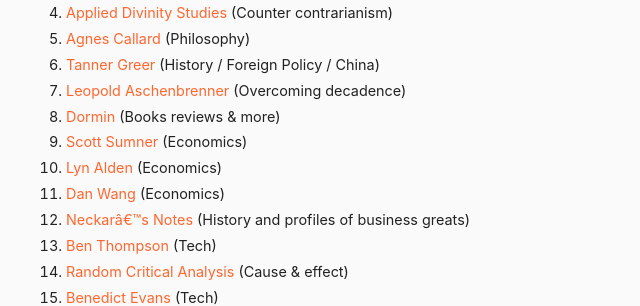
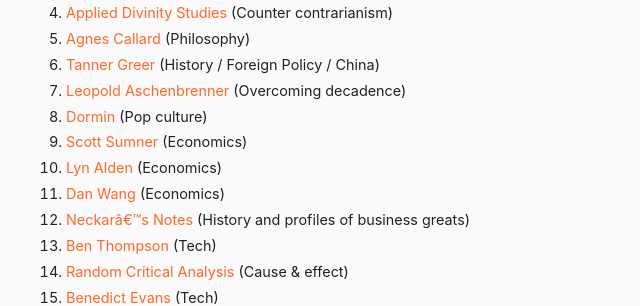
Before and after one commit to danschlz/danschulz.github.io, a Jekyll site: the page built from links.md, in a window 1280 px wide and 900 px high. Shown: the part 263-569 px from the top of the window, without its empty margins (314-954 px from the left). Built offline with Jekyll 4.4.1, drawn with Linux system fonts in a browser that asks for light colours.

Commit message:
Update links.md

```diff
--- a/links.md
+++ b/links.md
@@ -13,7 +13,7 @@ To my delight, the quality and variety of online writing seems to have been gett
 * [Agnes Callard](https://philosophy.uchicago.edu/faculty/a-callard) (Philosophy)
 * [Tanner Greer](https://scholars-stage.blogspot.com/) (History / Foreign Policy / China)
 * [Leopold Aschenbrenner](https://www.forourposterity.com/) (Overcoming decadence)
-* [Dormin](https://dormin.org/) (Books reviews & more)
+* [Dormin](https://dormin.org/) (Pop culture)
 * [Scott Sumner](https://themoneyillusion.com/) (Economics)
 * [Lyn Alden](https://www.lynalden.com/) (Economics)
 * [Dan Wang](https://danwang.co/) (Economics)
```
